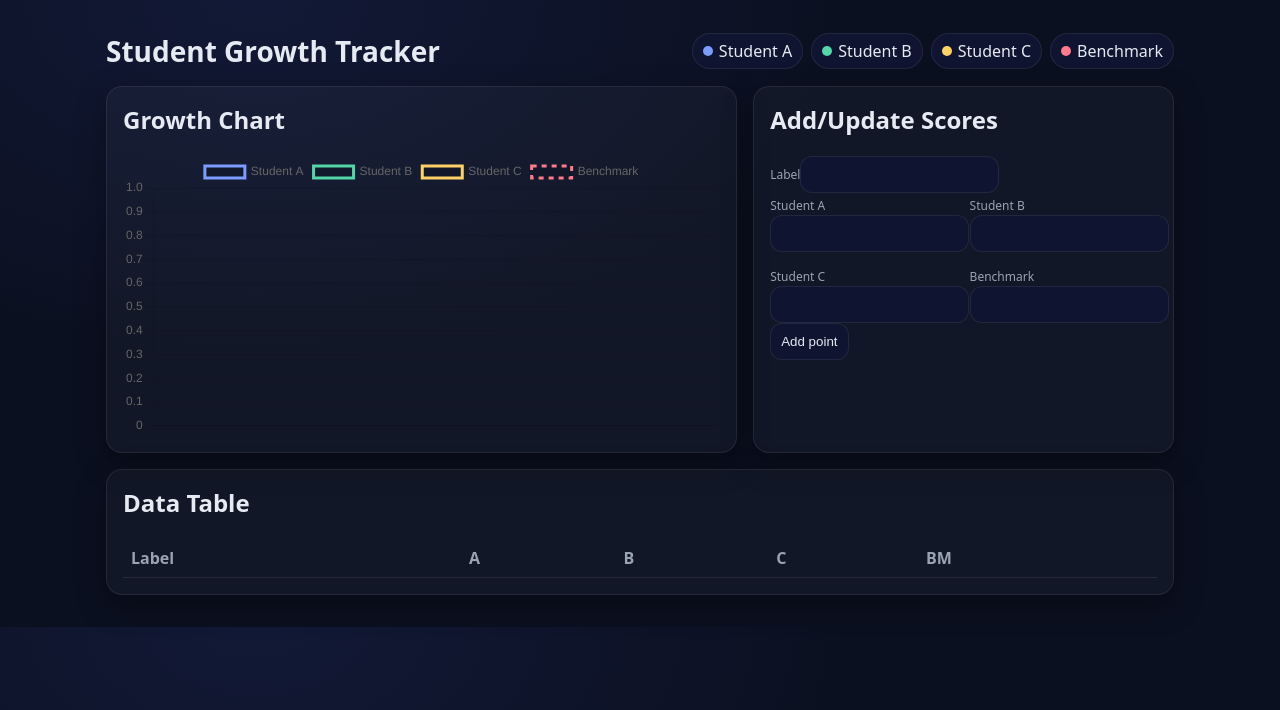
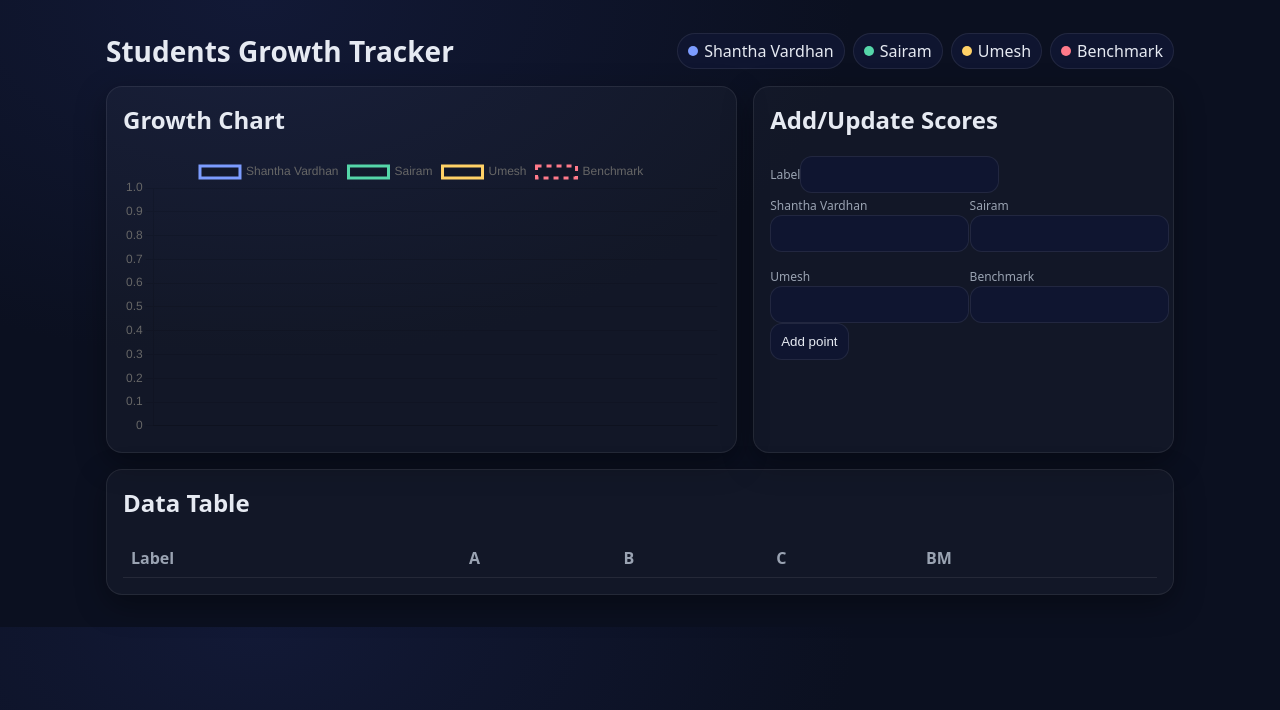
Before and after one commit to haneeshjallipalli/PL-Growth-Tracker, a plain HTML site: page index.html in a window 1280 px wide. Drawn offline with nearby package versions, Linux system fonts and the light colour scheme.

Commit message:
Update index.html

```diff
--- a/index.html
+++ b/index.html
@@ -3,7 +3,7 @@
 <head>
   <meta charset="utf-8" />
   <meta name="viewport" content="width=device-width, initial-scale=1" />
-  <title>Student Growth Tracker (3 Students + Benchmark)</title>
+  <title>Students Growth Tracker (3 Students + Benchmark)</title>
   <style>
     :root{
       --bg: #0b1020;
@@ -55,11 +55,11 @@
 <body>
   <div class="container">
     <header>
-      <h1>Student Growth Tracker</h1>
+      <h1>Students Growth Tracker</h1>
       <div class="legend">
-        <span class="tag"><span class="dot" style="background:#7c9cff"></span>Student A</span>
-        <span class="tag"><span class="dot" style="background:#55d6a9"></span>Student B</span>
-        <span class="tag"><span class="dot" style="background:#ffd166"></span>Student C</span>
+        <span class="tag"><span class="dot" style="background:#7c9cff"></span>Shantha Vardhan</span>
+        <span class="tag"><span class="dot" style="background:#55d6a9"></span>Sairam</span>
+        <span class="tag"><span class="dot" style="background:#ffd166"></span>Umesh</span>
         <span class="tag"><span class="dot" style="background:#ff7a8a"></span>Benchmark</span>
       </div>
     </header>
@@ -79,9 +79,9 @@
             <div class="field"><label>Label</label><input id="label" required /></div>
           </div>
           <div class="row">
-            <div class="field"><label>Student A</label><input id="s1" type="number" required></div>
-            <div class="field"><label>Student B</label><input id="s2" type="number" required></div>
-            <div class="field"><label>Student C</label><input id="s3" type="number" required></div>
+            <div class="field"><label>Shantha Vardhan</label><input id="s1" type="number" required></div>
+            <div class="field"><label>Sairam</label><input id="s2" type="number" required></div>
+            <div class="field"><label>Umesh</label><input id="s3" type="number" required></div>
             <div class="field"><label>Benchmark</label><input id="bm" type="number" required></div>
           </div>
           <button>Add point</button>
@@ -103,9 +103,9 @@ let data = JSON.parse(localStorage.getItem("student-data") || `{
 
 const ctx=document.getElementById("chart");
 let chart=new Chart(ctx,{type:"line",data:{labels:data.labels,datasets:[
-  {label:"Student A",data:data.s1,borderColor:"#7c9cff",tension:.3},
-  {label:"Student B",data:data.s2,borderColor:"#55d6a9",tension:.3},
-  {label:"Student C",data:data.s3,borderColor:"#ffd166",tension:.3},
+  {label:"Shantha Vardhan",data:data.s1,borderColor:"#7c9cff",tension:.3},
+  {label:"Sairam",data:data.s2,borderColor:"#55d6a9",tension:.3},
+  {label:"Umesh",data:data.s3,borderColor:"#ffd166",tension:.3},
   {label:"Benchmark",data:data.bm,borderColor:"#ff7a8a",borderDash:[5,5],tension:.3}
 ]},options:{responsive:true,maintainAspectRatio:false}});
 
```
